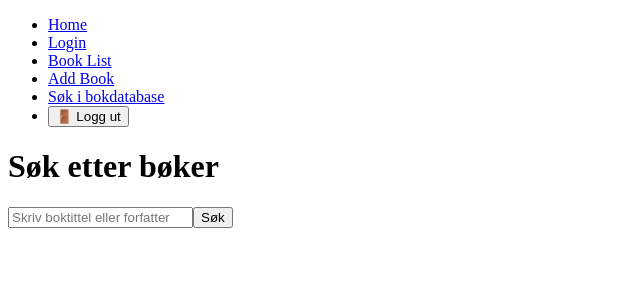
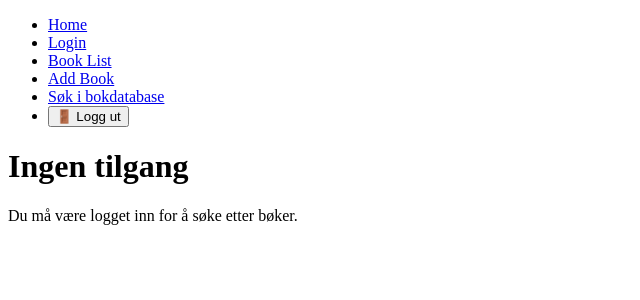
Before and after one commit to moa-reidar/final_project, a React (Vite) app: page /search in a window 1280 px wide. Shown: the top 300 px of the page, without its empty margins (0-640 px from the left). Built offline with nearby package versions, Linux system fonts and the light colour scheme.

Commit message:
Protect SearchBooks with login check and show loading while fetching

```diff
--- a/src/pages/SearchBooks.jsx
+++ b/src/pages/SearchBooks.jsx
@@ -1,11 +1,19 @@
-import { useState } from "react";
+import { useEffect, useState } from "react";
 import { collection, addDoc } from "firebase/firestore";
 import { db } from "../Firebase";
 
 function SearchBooks() {
+  const [isLoggedIn, setIsLoggedIn] = useState(false);
   const [searchTerm, setSearchTerm] = useState("");
   const [results, setResults] = useState([]);
   const [loading, setLoading] = useState(false);
+
+  useEffect(() => {
+    const storedLogin = localStorage.getItem("isLoggedIn");
+    if (storedLogin === "true") {
+      setIsLoggedIn(true);
+    }
+  }, []);
 
   const handleSearch = async () => {
     if (!searchTerm.trim()) return;
@@ -44,6 +52,15 @@ function SearchBooks() {
       alert("Feil ved lagring.");
     }
   };
+
+  if (!isLoggedIn) {
+    return (
+      <div>
+        <h1>Ingen tilgang</h1>
+        <p>Du må være logget inn for å søke etter bøker.</p>
+      </div>
+    );
+  }
 
   return (
     <div>
```
